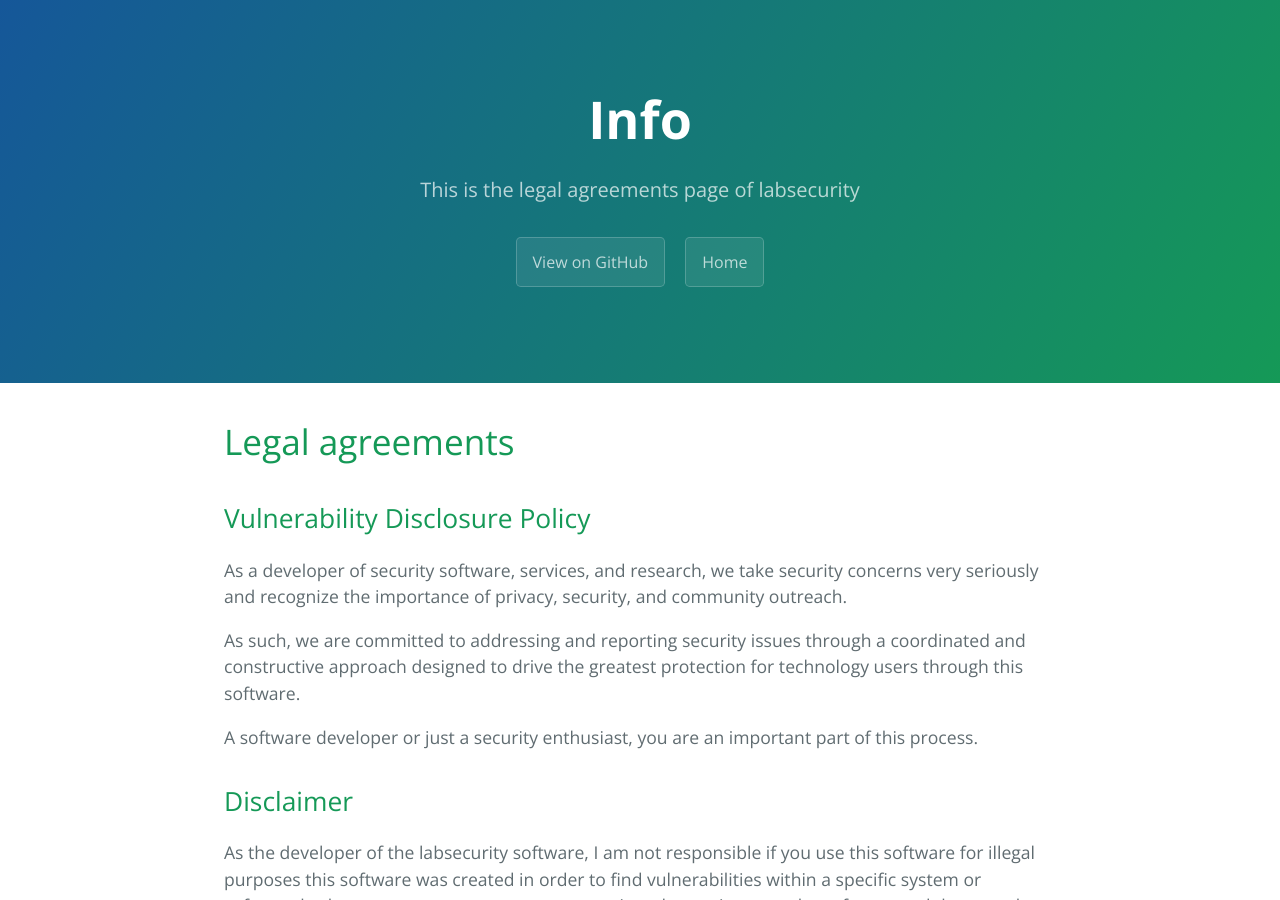
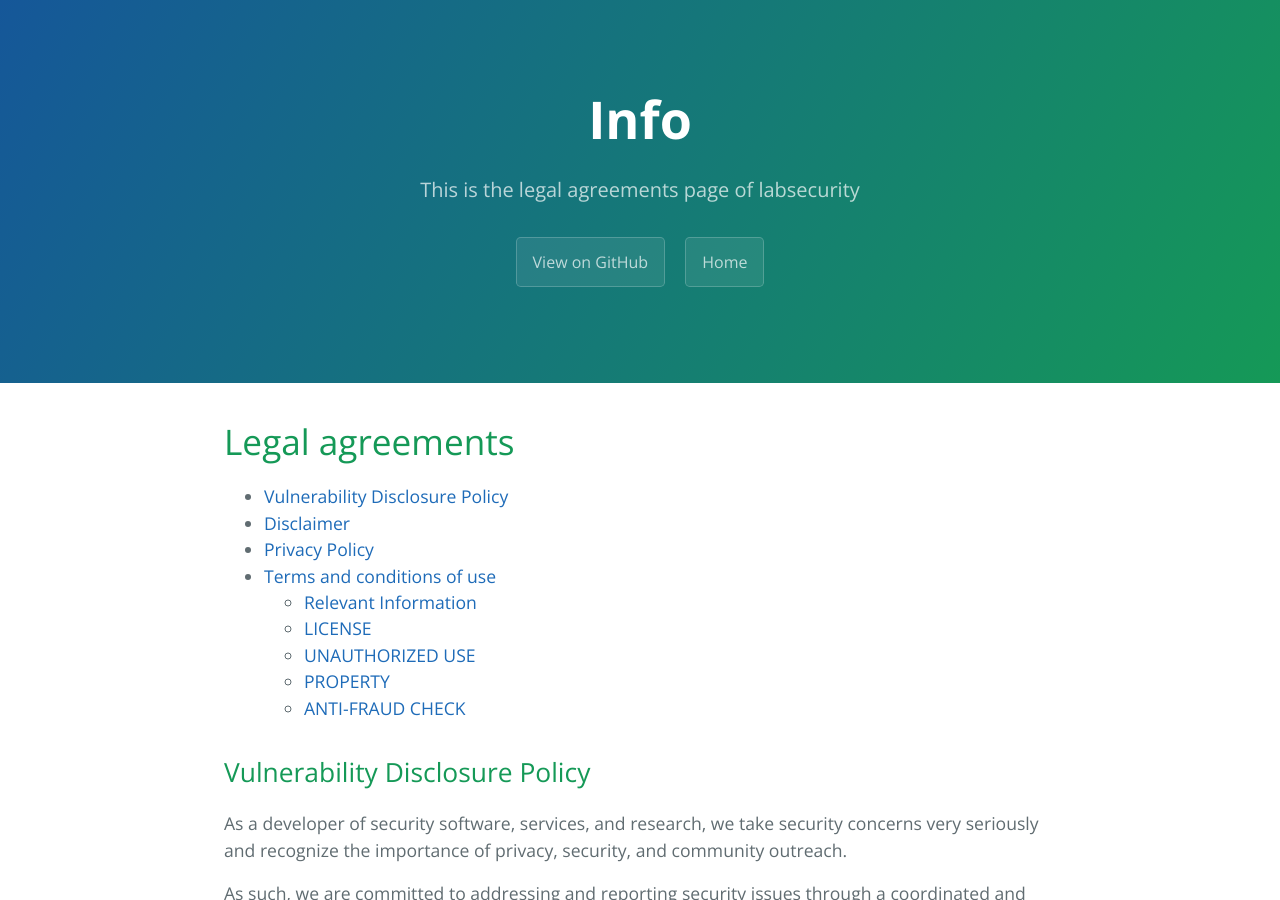
Before and after one commit to dylanmeca/labsecurity, a Jekyll site: the page built from docs/info.md, in a window 1280 px wide and 900 px high. Built offline with Jekyll 4.4.1, drawn with Linux system fonts in a browser that asks for light colours.

Commit message:
Update info.md

```diff
--- a/docs/info.md
+++ b/docs/info.md
@@ -11,6 +11,16 @@ keywords:
 ---
 
 # Legal agreements
+
+- [Vulnerability Disclosure Policy](#vulnerability-disclosure-policy)
+- [Disclaimer](#disclaimer)
+- [Privacy Policy](#privacy-policy)
+- [Terms and conditions of use](#terms-and-conditions-of-use)
+   - [Relevant Information](#relevant-information)
+   - [LICENSE](#LICENSE)
+   - [UNAUTHORIZED USE](#unauthorized-use)
+   - [PROPERTY](#property)
+   - [ANTI-FRAUD CHECK](#anti-fraud-check)
 
 ## Vulnerability Disclosure Policy
 
@@ -30,7 +40,7 @@ Our privacy policy can be found [here](https://dylan14567.github.io/2021/03/08/P
 
 ## Terms and conditions of use
 
-## Relevant Information
+#### Relevant Information
 
 It is a necessary requirement for the acquisition of labsecurity offered on this site, that you read and accept the following Terms and Conditions that are written below.
 
@@ -48,15 +58,15 @@ All the products that are offered by our website could be created, sent or prese
 
 All downloads carried out through the project are subject to a confirmation and verification process, which could include verification of the stock and product availability, validation of the payment method, invoice validation (in case if any) and compliance with the required conditions.
 
-## LICENSE
+#### LICENSE
 
 Dylan Meca through its website grants a license for users to use labsecurity in accordance with the Terms and Conditions described in this document.
 
-## UNAUTHORIZED USE
+#### UNAUTHORIZED USE
 
 If applicable (for sale of software, templates, or other design and programming products) you may not place labsecurity, modified or unmodified, on a CD, website or any other medium and offer them for redistribution or resale of any kind.
 
-## PROPERTY
+#### PROPERTY
 
 You cannot declare labsecurity intellectual or exclusive property, modified or unmodified.
 
@@ -64,6 +74,6 @@ All products are the property of the content providers.
 
 Unless otherwise specified, our products are provided without warranty of any kind, express or implied. In no way will this company be liable for any damages including, but not limited to, direct, indirect, special, incidental or consequential damages or other losses resulting from the use or inability to use our products.
 
-## ANTI-FRAUD CHECK
+#### ANTI-FRAUD CHECK
 
 Client download can be postponed for fraud check. It can also be suspended for a longer time for a more rigorous investigation, to avoid fraudulent copies.
```
